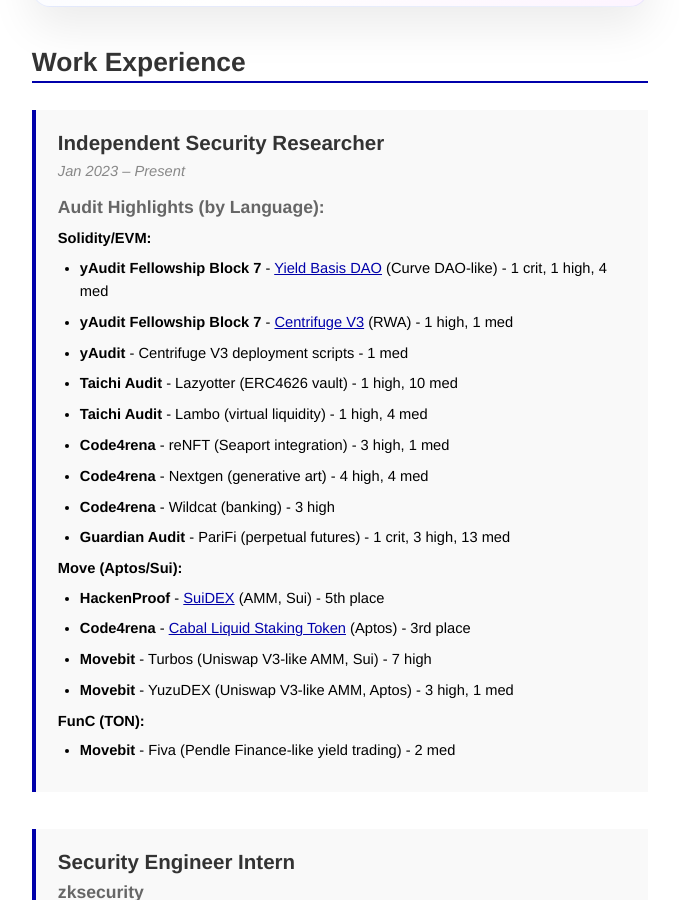
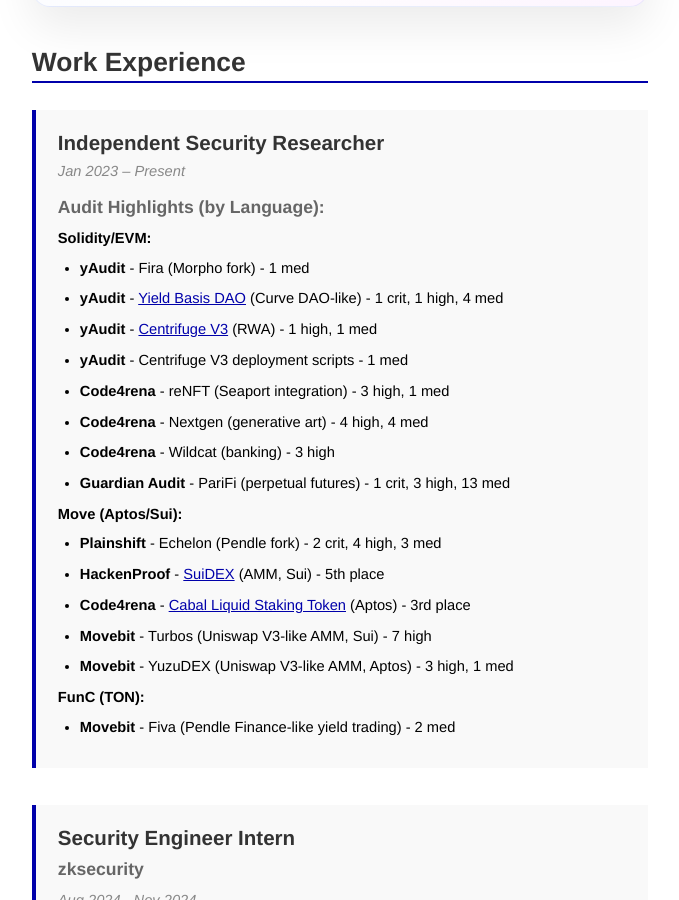
Before and after one commit to ret2basic/ret2basic.github.io, a Jekyll site: the page built from index.html, in a window 1280 px wide and 900 px high, scrolled down 402 px. Shown: the whole window, without its empty margins (300-979 px from the left). Built offline with Jekyll 4.4.1, drawn with Linux system fonts in a browser that asks for light colours.

Commit message:
update work experience

```diff
--- a/index.html
+++ b/index.html
@@ -25,11 +25,10 @@
 
       <h5>Solidity/EVM:</h5>
       <ul>
-        <li><strong>yAudit Fellowship Block 7</strong> - <a href="https://reports.electisec.com/2025-07-YieldBasis-Update" target="_blank">Yield Basis DAO</a> (Curve DAO-like) - 1 crit, 1 high, 4 med</li>
-        <li><strong>yAudit Fellowship Block 7</strong> - <a href="https://reports.electisec.com/2025-07-centrifuge" target="_blank">Centrifuge V3</a> (RWA) - 1 high, 1 med</li>
+        <li><strong>yAudit</strong> - Fira</a> (Morpho fork) - 1 med</li>
+        <li><strong>yAudit</strong> - <a href="https://reports.electisec.com/2025-07-YieldBasis-Update" target="_blank">Yield Basis DAO</a> (Curve DAO-like) - 1 crit, 1 high, 4 med</li>
+        <li><strong>yAudit</strong> - <a href="https://reports.electisec.com/2025-07-centrifuge" target="_blank">Centrifuge V3</a> (RWA) - 1 high, 1 med</li>
         <li><strong>yAudit</strong> - Centrifuge V3 deployment scripts - 1 med</li>
-        <li><strong>Taichi Audit</strong> - Lazyotter (ERC4626 vault) - 1 high, 10 med</li>
-        <li><strong>Taichi Audit</strong> - Lambo (virtual liquidity) - 1 high, 4 med</li>
         <li><strong>Code4rena</strong> - reNFT (Seaport integration) - 3 high, 1 med</li>
         <li><strong>Code4rena</strong> - Nextgen (generative art) - 4 high, 4 med</li>
         <li><strong>Code4rena</strong> - Wildcat (banking) - 3 high</li>
@@ -38,6 +37,7 @@
 
       <h5>Move (Aptos/Sui):</h5>
       <ul>
+        <li><strong>Plainshift</strong> - Echelon (Pendle fork) - 2 crit, 4 high, 3 med</li>
         <li><strong>HackenProof</strong> - <a href="https://hackenproof.com/audit-programs/suidex-audit-contest?tab=hackers" target="_blank">SuiDEX</a> (AMM, Sui) - 5th place</li>
         <li><strong>Code4rena</strong> - <a href="https://code4rena.com/audits/2025-04-cabal-liquid-staking-token" target="_blank">Cabal Liquid Staking Token</a> (Aptos) - 3rd place</li>
         <li><strong>Movebit</strong> - Turbos (Uniswap V3-like AMM, Sui) - 7 high</li>
```
